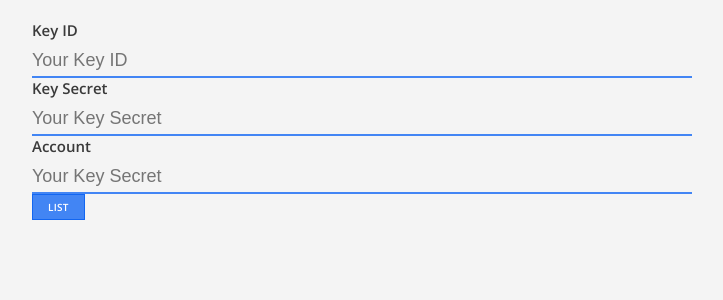
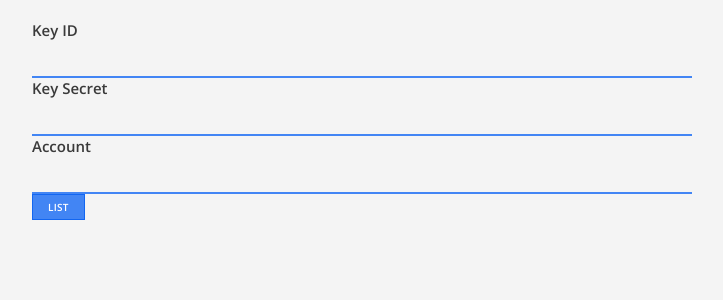
Before and after one commit to myheartsgoon/AWS-boto, a Flask app: page / in a window 1280 px wide. Shown: the part 72-372 px from the top of the page, without its empty margins (448-1171 px from the left). Run offline with Flask 2, Linux system fonts and the light colour scheme.

Commit message:
Remove placeholder in home

```diff
--- a/templates/home.html
+++ b/templates/home.html
@@ -20,7 +20,7 @@
                 {% endfor %}
               {% endif %}
 
-              {{ form.key_id(placeholder="Your Key ID") }}
+              {{ form.key_id }}
             </div>
 
             <div class="form-group">
@@ -31,7 +31,7 @@
                 {% endfor %}
               {% endif %}
 
-              {{ form.key_secret(placeholder="Your Key Secret") }}
+              {{ form.key_secret }}
             </div>
 
 
@@ -43,7 +43,7 @@
                 {% endfor %}
               {% endif %}
 
-              {{ form.account(placeholder="Your Key Secret") }}
+              {{ form.account }}
             </div>
 
             {{ form.submit(class="btn-primary") }}
```
